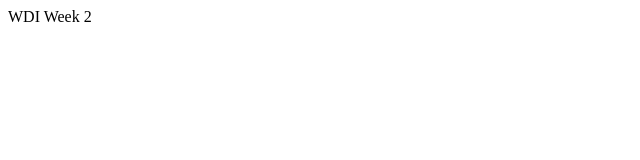
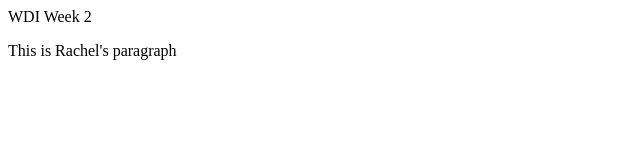
Before and after one commit to ascreven/mergePractice, a plain HTML site: page index.html in a window 1280 px wide. Shown: the whole page, without its empty margins (0-640 px from the left). Drawn offline with Linux system fonts and the light colour scheme.

Commit message:
add my paragraph

```diff
--- a/index.html
+++ b/index.html
@@ -6,6 +6,6 @@
 </head>
 <body>
   <header>WDI Week 2</header>
-
+  <p>This is Rachel's paragraph</p>
 </body>
 </html>
```
